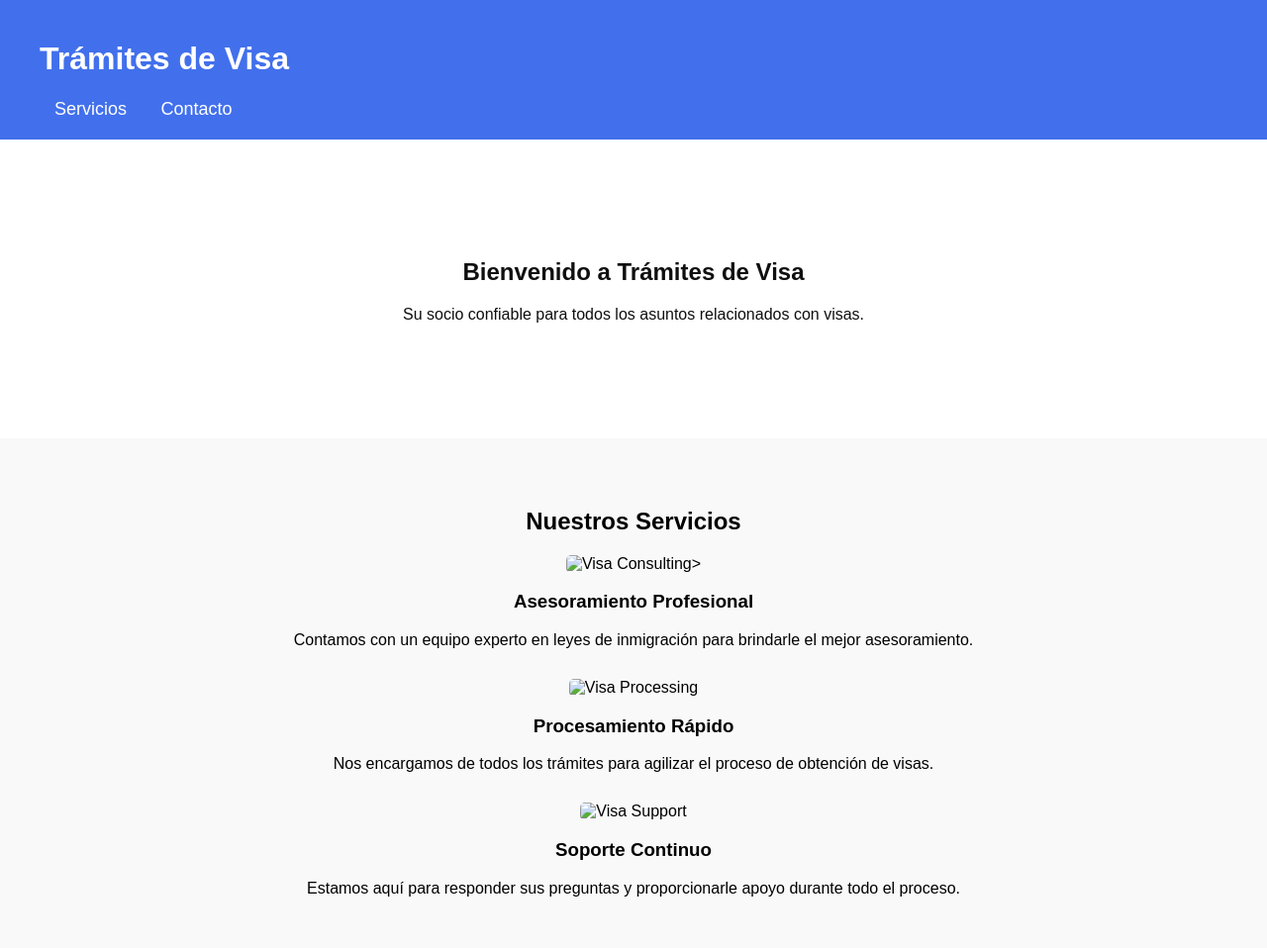
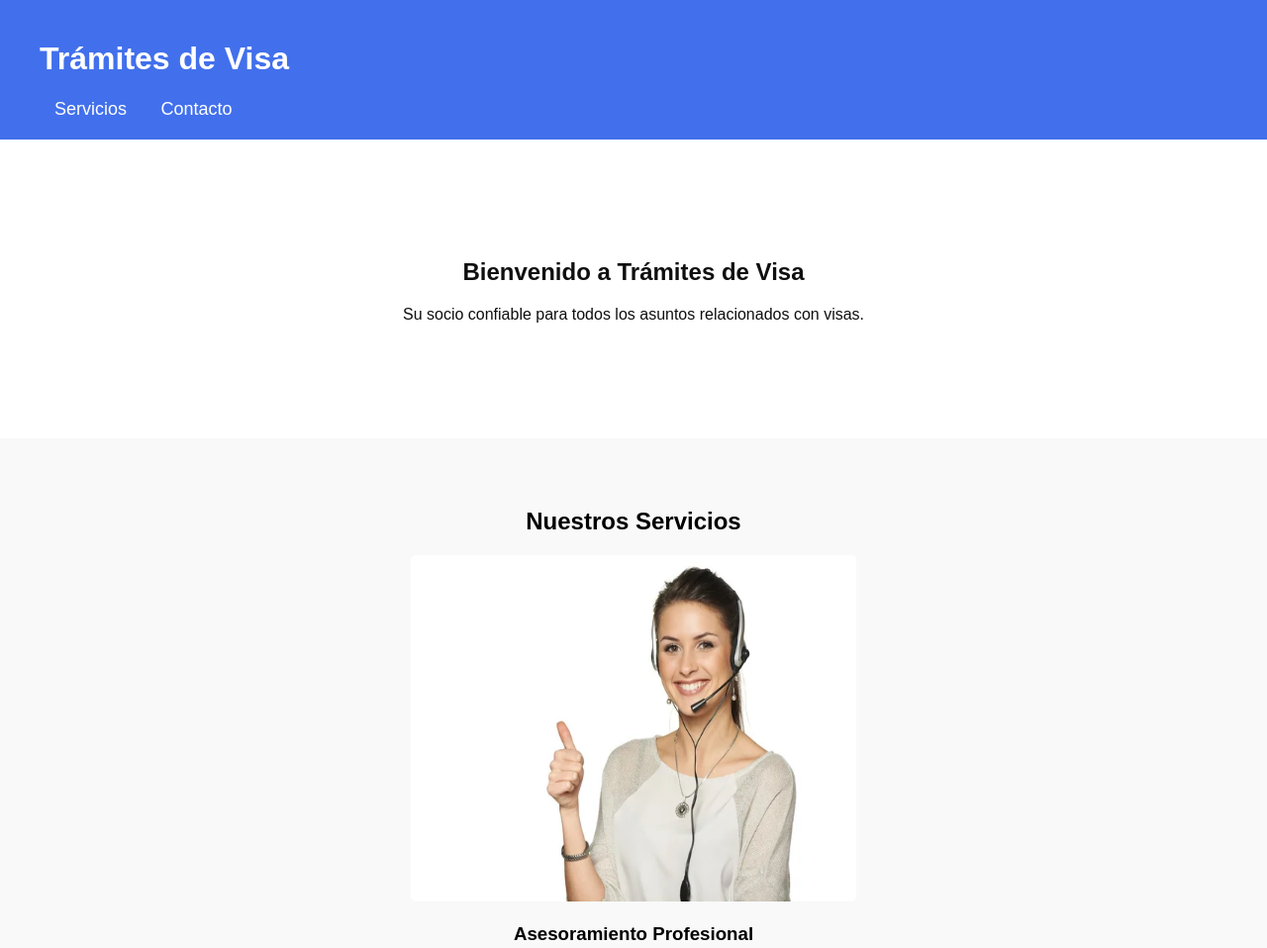
Before and after one commit to Paginatest/Visas, a plain HTML site: page index.html in a window 1280 px wide. Shown: the top 958 px of the page at 99% size. Drawn offline with Linux system fonts and the light colour scheme.

Commit message:
Update index.html

```diff
--- a/index.html
+++ b/index.html
@@ -28,17 +28,17 @@
         <div class="container">
             <h2>Nuestros Servicios</h2>
             <div class="servicio">
-                <img src="imagenes/Visa.jpg" alt="Visa Consulting" width="450" height="350">>
+                <img src="Visa.jpg" alt="Visa Consulting" width="450" height="350">
                 <h3>Asesoramiento Profesional</h3>
                 <p>Contamos con un equipo experto en leyes de inmigración para brindarle el mejor asesoramiento.</p>
             </div>
             <div class="servicio">
-                <img src="imagenes/rapido.webp" alt="Visa Processing" width="450" height="300">
+                <img src="rapido.webp" alt="Visa Processing" width="450" height="300">
                 <h3>Procesamiento Rápido</h3>
                 <p>Nos encargamos de todos los trámites para agilizar el proceso de obtención de visas.</p>
             </div>
             <div class="servicio">
-                <img src="imagenes/soporte.png" alt="Visa Support" width="450" height="300">
+                <img src="Soporte.png" alt="Visa Support" width="450" height="300">
                 <h3>Soporte Continuo</h3>
                 <p>Estamos aquí para responder sus preguntas y proporcionarle apoyo durante todo el proceso.</p>
             </div>
```
